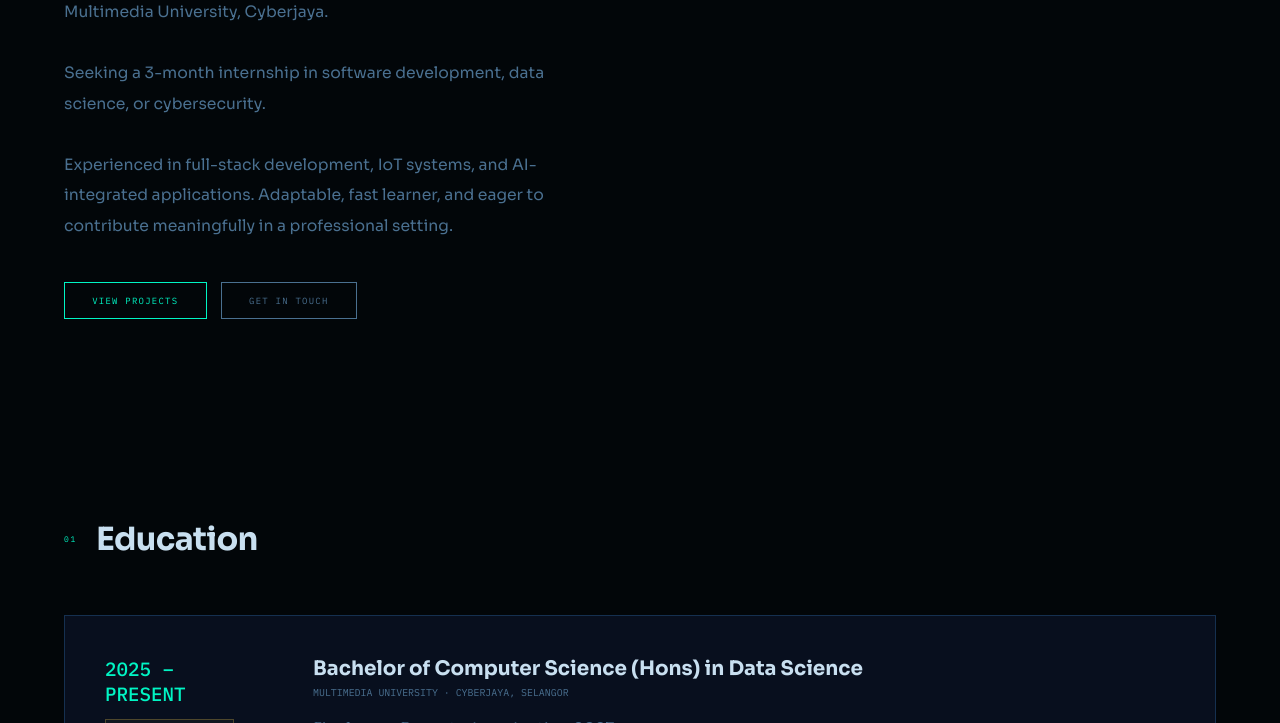
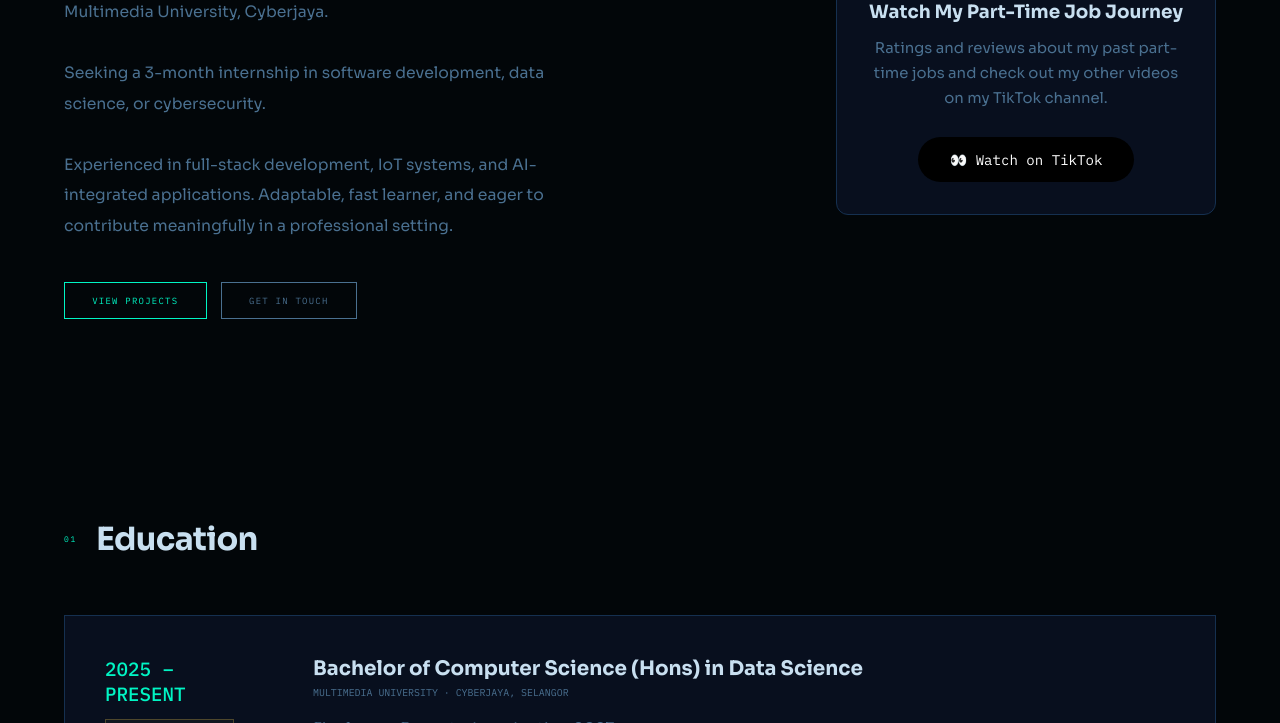
Before and after one commit to VinothNaidu/vinoth_portfolio_site, a plain HTML site: page index.html in a window 1280 px wide. Shown: the part 377-1100 px from the top of the page. Drawn offline with Linux system fonts and the light colour scheme.

Commit message:
Update hero section with TikTok link

```diff
--- a/index.html
+++ b/index.html
@@ -63,14 +63,12 @@
     }
     .avail strong { color:var(--yellow); }
 
-    /* Improved bio spacing */
     .bio {
       font-size:.98rem;
       color:var(--sub);
       line-height:1.95;
       max-width:520px;
       margin-bottom:2.5rem;
-      padding-right: 20px;
     }
 
     .btns { display:flex; gap:.9rem; flex-wrap:wrap; }
@@ -80,6 +78,53 @@
       background:transparent; transition:all .25s; cursor: pointer;
     }
     .btn:hover { background:var(--neon); color:var(--bg); }
+
+    /* TikTok Card */
+    .tiktok-card {
+      background: var(--card);
+      border: 1px solid var(--border2);
+      padding: 2rem 1.8rem;
+      border-radius: 12px;
+      height: fit-content;
+      text-align: center;
+      transition: all 0.3s ease;
+    }
+    .tiktok-card:hover {
+      border-color: #ff0050;
+      transform: translateY(-6px);
+    }
+    .tiktok-icon {
+      font-size: 2.8rem;
+      margin-bottom: 1rem;
+    }
+    .tiktok-card h3 {
+      font-size: 1.15rem;
+      margin-bottom: 0.8rem;
+      color: var(--text);
+    }
+    .tiktok-card p {
+      color: var(--sub);
+      line-height: 1.7;
+      margin-bottom: 1.6rem;
+      font-size: 0.93rem;
+    }
+    .tiktok-btn {
+      display: inline-flex;
+      align-items: center;
+      gap: 0.6rem;
+      background: #000;
+      color: white;
+      padding: 0.85rem 2rem;
+      border-radius: 50px;
+      font-family: var(--mono);
+      font-size: 0.88rem;
+      text-decoration: none;
+      transition: all 0.3s;
+    }
+    .tiktok-btn:hover {
+      background: #ff0050;
+      transform: scale(1.05);
+    }
 
     section { padding:6rem 4rem; scroll-margin-top: 100px; }
     .sh { display:flex; align-items:center; gap:1.2rem; margin-bottom:3.5rem; }
@@ -137,7 +182,6 @@
       .edu-card, .xp-item{grid-template-columns:1fr; gap:1.5rem;}
       nav { padding:.85rem 1.5rem; }
       .nav-links { gap:1.5rem; font-size:.52rem; }
-      .bio { padding-right: 0; }
     }
   </style>
 </head>
@@ -161,7 +205,6 @@
     <h1>Vinoth Naidu</h1>
     <p class="avail">Available for 3-month internship: <strong>27 July – 25 October 2026</strong></p>
 
-    <!-- Improved spacing bio -->
     <p class="bio">
       Final-year Computer Science (Data Science) undergraduate at Multimedia University, Cyberjaya.<br><br>
 
@@ -174,6 +217,20 @@
     <div class="btns">
       <a href="#projects" class="btn">View Projects</a>
       <a href="#contact" class="btn" style="border-color:#4a7090; color:#4a7090;">Get in Touch</a>
+    </div>
+  </div>
+
+  <!-- TikTok Card in Profile Snapshot Position -->
+  <div>
+    <div class="tiktok-card">
+      <div class="tiktok-icon">📱</div>
+      <h3>Watch My Part-Time Job Journey</h3>
+      <p>
+        Ratings and reviews about my past part-time jobs and check out my other videos on my TikTok channel.
+      </p>
+      <a href="https://vt.tiktok.com/ZSHr8vr8K/" target="_blank" class="tiktok-btn">
+        👀 Watch on TikTok
+      </a>
     </div>
   </div>
 </section>
@@ -342,7 +399,6 @@
 
   function updateActiveLink() {
     let current = '';
-
     sections.forEach(section => {
       const sectionTop = section.offsetTop;
       if (scrollY >= sectionTop - 150) {
@@ -361,7 +417,7 @@
   window.addEventListener('scroll', updateActiveLink);
   updateActiveLink();
 
-  // Smooth scroll for hero buttons
+  // Smooth scroll for buttons
   document.querySelectorAll('.btn').forEach(btn => {
     btn.addEventListener('click', function(e) {
       if (this.getAttribute('href').startsWith('#')) {
```
